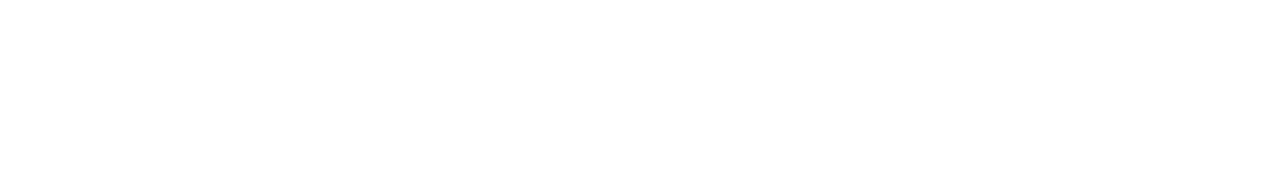
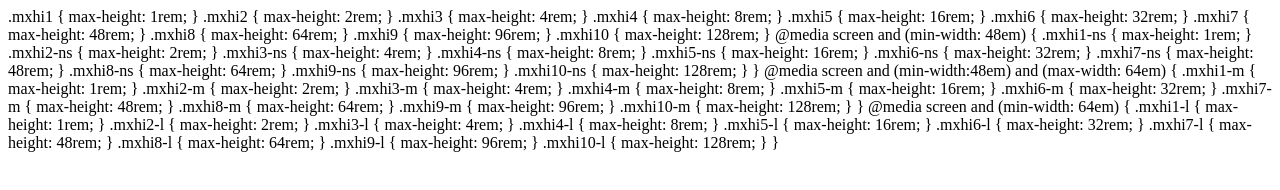
Before and after one commit to mrmrs/css-max-height-scale, a website: page index.html in a window 1280 px wide. Drawn offline with Linux system fonts and the light colour scheme.

Commit message:
Adding css contents to html file for documentation

```diff
--- a/index.html
+++ b/index.html
@@ -12,5 +12,57 @@
     <link rel="stylesheet" href="max-height-scale.css">
   </head>
   <body>
-  </body>
+.mxhi1 {  max-height: 1rem; }
+.mxhi2 {  max-height: 2rem; }
+.mxhi3 {  max-height: 4rem; }
+.mxhi4 {  max-height: 8rem; }
+.mxhi5 {  max-height: 16rem; }
+.mxhi6 {  max-height: 32rem; }
+.mxhi7 {  max-height: 48rem; }
+.mxhi8 {  max-height: 64rem; }
+.mxhi9 {  max-height: 96rem; }
+.mxhi10 { max-height: 128rem; }
+
+@media screen and (min-width: 48em) {
+.mxhi1-ns  {  max-height: 1rem; }
+.mxhi2-ns  {  max-height: 2rem; }
+.mxhi3-ns  {  max-height: 4rem; }
+.mxhi4-ns  {  max-height: 8rem; }
+.mxhi5-ns  {  max-height: 16rem; }
+.mxhi6-ns  {  max-height: 32rem; }
+.mxhi7-ns  {  max-height: 48rem; }
+.mxhi8-ns  {  max-height: 64rem; }
+.mxhi9-ns  {  max-height: 96rem; }
+.mxhi10-ns {  max-height: 128rem; }
+
+}
+
+@media screen and (min-width:48em) and (max-width: 64em) {
+.mxhi1-m  {  max-height: 1rem; }
+.mxhi2-m  {  max-height: 2rem; }
+.mxhi3-m  {  max-height: 4rem; }
+.mxhi4-m  {  max-height: 8rem; }
+.mxhi5-m  {  max-height: 16rem; }
+.mxhi6-m  {  max-height: 32rem; }
+.mxhi7-m  {  max-height: 48rem; }
+.mxhi8-m  {  max-height: 64rem; }
+.mxhi9-m  {  max-height: 96rem; }
+.mxhi10-m {  max-height: 128rem; }
+
+}
+
+@media screen and (min-width: 64em) {
+.mxhi1-l  {  max-height: 1rem; }
+.mxhi2-l  {  max-height: 2rem; }
+.mxhi3-l  {  max-height: 4rem; }
+.mxhi4-l  {  max-height: 8rem; }
+.mxhi5-l  {  max-height: 16rem; }
+.mxhi6-l  {  max-height: 32rem; }
+.mxhi7-l  {  max-height: 48rem; }
+.mxhi8-l  {  max-height: 64rem; }
+.mxhi9-l  {  max-height: 96rem; }
+.mxhi10-l {  max-height: 128rem; }
+}
+
+</body>
 </html>
```
